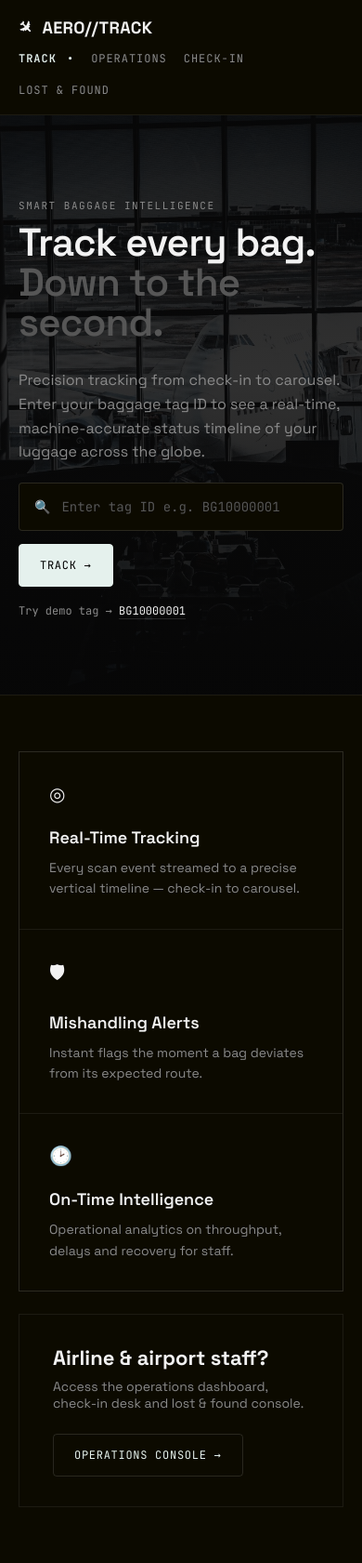
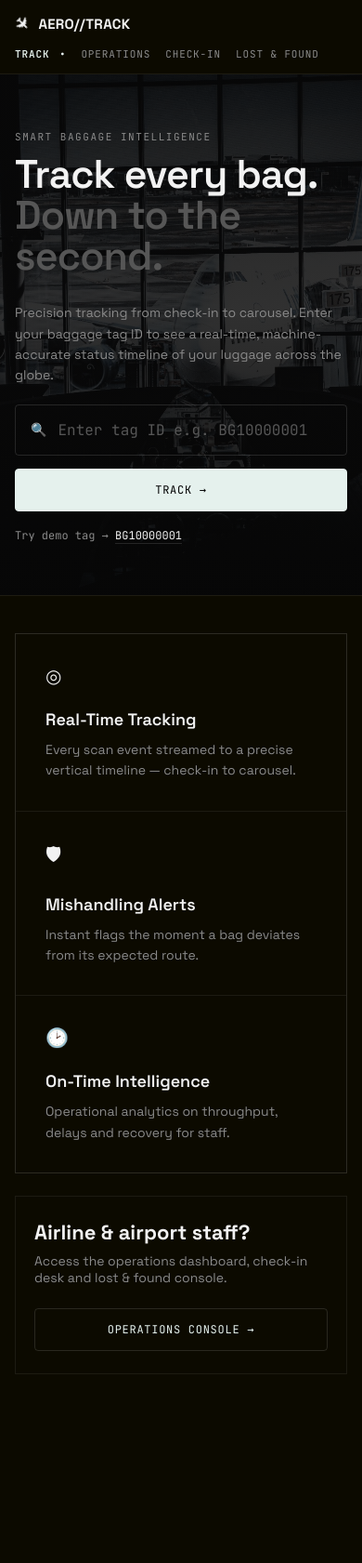
Before and after one commit to simran8405/AeroTrack, a Flask app: page /track in a window 390 px wide. Shown: the whole page at 93% size. After the commit the page ends 1478 px from the top, so only its background shows below. Run offline with Flask 3, Linux system fonts and the light colour scheme.

Commit message:
AeroTrack: baggage tracking system

```diff
--- a/static/css/style.css
+++ b/static/css/style.css
@@ -1,6 +1,6 @@
 :root {
     --bg: #0c0a00;
-    --bg-soft: #0c0a00;
+    --bg-soft: #1fd1b;
     --border: rgba(255, 255, 255, 0.12);
     --border-soft: rgba(255, 255, 255, 0.07);
     --text: #f2f2f2;
@@ -67,7 +67,49 @@ input, select, textarea { font-family: var(--mono); }
     letter-spacing: 0.02em;
 }
 
-.brand-icon { font-size: 18px; transform: rotate(45deg); display: inline-block; }
+.brand-icon {
+    font-size: 18px;
+    display: inline-block;
+    position: relative;
+    transform: rotate(45deg);
+    animation: plane-bob 3.2s ease-in-out infinite;
+    will-change: transform;
+}
+
+.brand-icon::before {
+    content: "";
+    position: absolute;
+    top: 55%;
+    right: 100%;
+    width: 0;
+    height: 2px;
+    background: linear-gradient(90deg, transparent, rgba(255, 255, 255, 0.55));
+    transform: translateY(-50%);
+    opacity: 0;
+    transition: width 0.35s ease, opacity 0.35s ease;
+    pointer-events: none;
+}
+
+.brand:hover .brand-icon {
+    animation: plane-zoom 0.7s ease-in-out;
+}
+
+.brand:hover .brand-icon::before {
+    width: 16px;
+    opacity: 1;
+}
+
+@keyframes plane-bob {
+    0%, 100% { transform: rotate(45deg) translateY(0); }
+    50%      { transform: rotate(38deg) translateY(-3px); }
+}
+
+@keyframes plane-zoom {
+    0%   { transform: rotate(45deg) translate(0, 0) scale(1); }
+    35%  { transform: rotate(28deg) translate(7px, -7px) scale(1.25); }
+    100% { transform: rotate(45deg) translate(0, 0) scale(1); }
+}
+
 
 .nav-links { display: flex; gap: 36px; }
 
@@ -574,11 +616,13 @@ input, select, textarea { font-family: var(--mono); }
 
 .case-meta { display: flex; flex-wrap: wrap; gap: 4px 16px; font-family: var(--mono); font-size: 10px; letter-spacing: 0.05em; color: var(--text-faint); }
 
+.case-actions { flex-wrap: wrap; row-gap: 10px; }
+
 /* ============ RESPONSIVE ============ */
 @media (max-width: 960px) {
     .navbar { padding: 18px 20px; flex-wrap: wrap; gap: 14px; }
     .nav-links { gap: 18px; flex-wrap: wrap; }
-    .hero, .section { padding-left: 20px; padding-right: 20px; }
+    .hero, .lf-hero, .section { padding-left: 20px; padding-right: 20px; }
     .feature-grid { grid-template-columns: 1fr; }
     .stat-grid { grid-template-columns: repeat(2, 1fr); }
     .chart-grid { grid-template-columns: 1fr; }
@@ -586,4 +630,63 @@ input, select, textarea { font-family: var(--mono); }
     .form-row { grid-template-columns: 1fr; }
     .result-meta { grid-template-columns: repeat(2, 1fr); }
     .tag-preview-wrap { position: static; }
+    .table-wrap { -webkit-overflow-scrolling: touch; }
 }
+
+/* ---- Phone-width refinements ---- */
+@media (max-width: 640px) {
+    /* Prevent iOS Safari from auto-zooming into forms on focus */
+    .field input, .field select, .field textarea, .search-box input { font-size: 16px; }
+
+    .navbar { padding: 14px 16px; }
+    .brand { font-size: 15px; }
+    .nav-links { gap: 12px 16px; width: 100%; justify-content: flex-start; }
+    .nav-link { font-size: 11px; }
+
+    .hero { padding: 60px 16px 44px; }
+    .hero-title { font-size: clamp(30px, 10vw, 84px); }
+    .hero-sub { font-size: 14px; }
+
+    .lf-hero { padding: 40px 16px; }
+
+    .section { padding: 40px 16px; }
+    .page-title { font-size: 30px; }
+
+    .track-form { flex-direction: column; align-items: stretch; }
+    .search-box { min-width: 0; width: 100%; }
+    .track-form .btn { justify-content: center; width: 100%; }
+
+    .stat-grid { grid-template-columns: repeat(2, 1fr); }
+    .stat-card { padding: 18px 16px; }
+    .stat-value { font-size: 28px; }
+
+    .result-meta { grid-template-columns: 1fr 1fr; gap: 16px; }
+
+    .registry-head h2, .active-cases h2 { font-size: 20px; }
+    .filter-tabs { width: 100%; }
+    .tab { flex: 1 1 auto; text-align: center; padding: 10px 8px; }
+
+    .actions-cell, .case-actions { gap: 10px; }
+    .btn-mini { padding: 10px 14px; font-size: 11px; }
+    .btn-flag, .btn-delete { padding: 10px 12px; }
+
+    .case-card { padding: 18px; }
+    .case-type { font-size: 16px; }
+
+    .cta-banner { padding: 24px 20px; flex-direction: column; align-items: flex-start; }
+    .cta-banner .btn { width: 100%; justify-content: center; }
+
+    .toast {
+        left: 16px;
+        right: 16px;
+        bottom: 16px;
+        justify-content: center;
+        text-align: center;
+    }
+}
+
+@media (max-width: 420px) {
+    .stat-grid { grid-template-columns: 1fr; }
+    .result-meta { grid-template-columns: 1fr; }
+    .hero-title { font-size: clamp(26px, 11vw, 84px); }
+}
```
